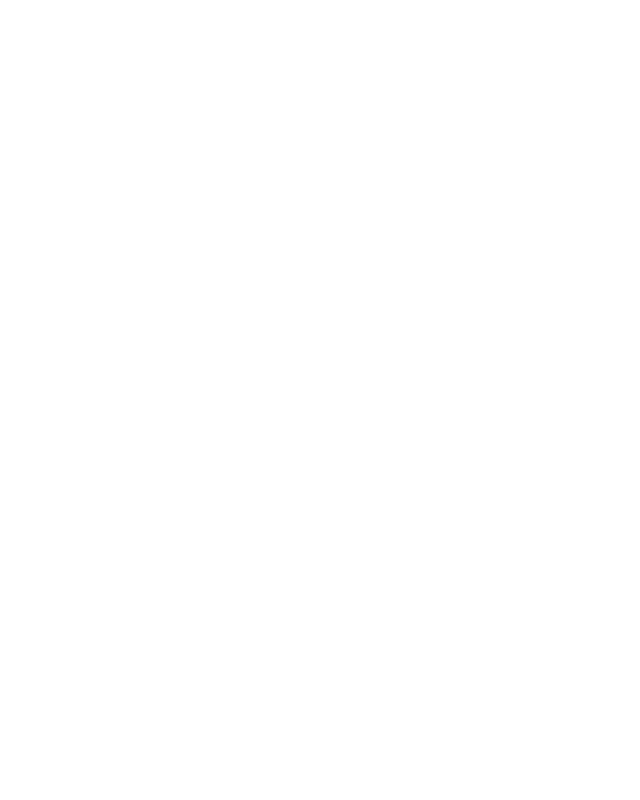
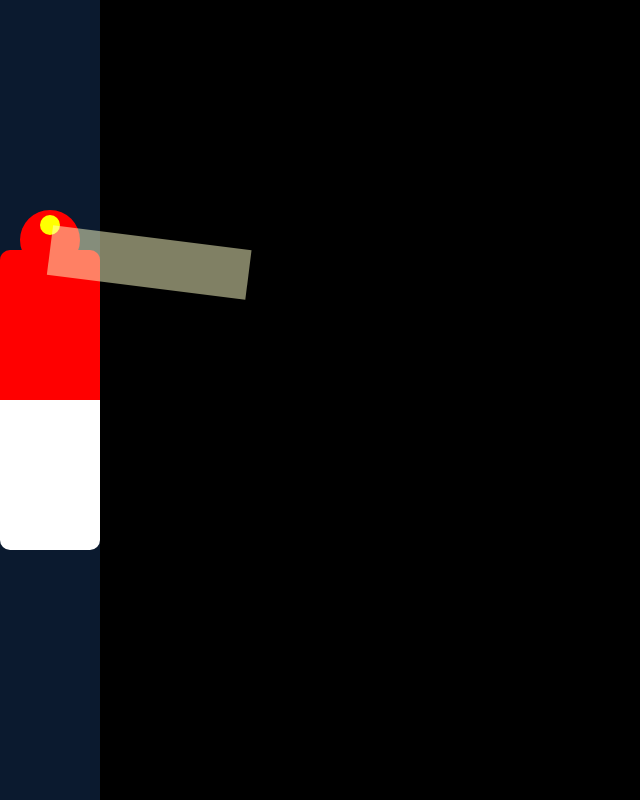
Before and after one commit to moh4b-z/Projeto_rede_social-Porto, a React (Vite) app: page / in a window 1280 px wide. Shown: the whole page, without its empty margins (0-640 px from the left). Built offline with nearby package versions, Linux system fonts and the light colour scheme.

Commit message:
Coneção

```diff
--- /dev/null
+++ b/src/components/Lighthouse.css
@@ -0,0 +1,56 @@
+
+.lighthouse-container {
+    display: flex;
+    justify-content: center;
+    align-items: center;
+    height: 100vh;
+    background-color: #0b1a2f;
+  }
+
+  .lighthouse {
+    position: relative;
+    width: 100px;
+    height: 300px;
+    background: linear-gradient(to bottom, red 50%, white 50%);
+    border-radius: 10px;
+  }
+
+  .top {
+    position: absolute;
+    top: -40px;
+    left: 50%;
+    transform: translateX(-50%);
+    width: 60px;
+    height: 60px;
+    background: red;
+    border-radius: 50%;
+  }
+
+  .light {
+    position: absolute;
+    top: 5px;
+    left: 50%;
+    transform: translateX(-50%);
+    width: 20px;
+    height: 20px;
+    background: yellow;
+    border-radius: 50%;
+  }
+
+  .beam {
+    position: absolute;
+    top: 10px;
+    left: 50%;
+    width: 200px;
+    height: 50px;
+    background: rgba(255, 255, 200, 0.5);
+    transform: rotate(0deg);
+    transform-origin: left;
+    animation: rotateBeam 3s linear infinite;
+  }
+
+  @keyframes rotateBeam {
+    0% { transform: rotate(-20deg); }
+    50% { transform: rotate(20deg); }
+    100% { transform: rotate(-20deg); }
+  }
--- /dev/null
+++ b/src/components/farol.jsx
@@ -0,0 +1,20 @@
+import React from "react";
+import "./Lighthouse.css";
+
+const Lighthouse = () => {
+  return (
+    <div className="lighthouse-container">
+      <div className="lighthouse">
+        <div className="top">
+          <div className="light">
+            <div className="beam"></div>
+          </div>
+        </div>
+        <div className="middle"></div>
+        <div className="bottom"></div>
+      </div>
+    </div>
+  );
+};
+
+export default Lighthouse;
--- a/src/pages/homePage/homePage.css
+++ b/src/pages/homePage/homePage.css
@@ -0,0 +1,3 @@
+body{
+    background-color: black;
+}
--- a/src/pages/homePage/homePage.jsx
+++ b/src/pages/homePage/homePage.jsx
@@ -1,10 +1,11 @@
 import { useSearchParams, useNavigate } from 'react-router-dom'
+import Lighthouse from '../../components/farol'
 import '../../styles/cssformatting.css'
 import './homePage.css'
 
 
 function HomePage(){
-    return <div></div>
+    return <Lighthouse/>
 }
 
 export default HomePage
```
